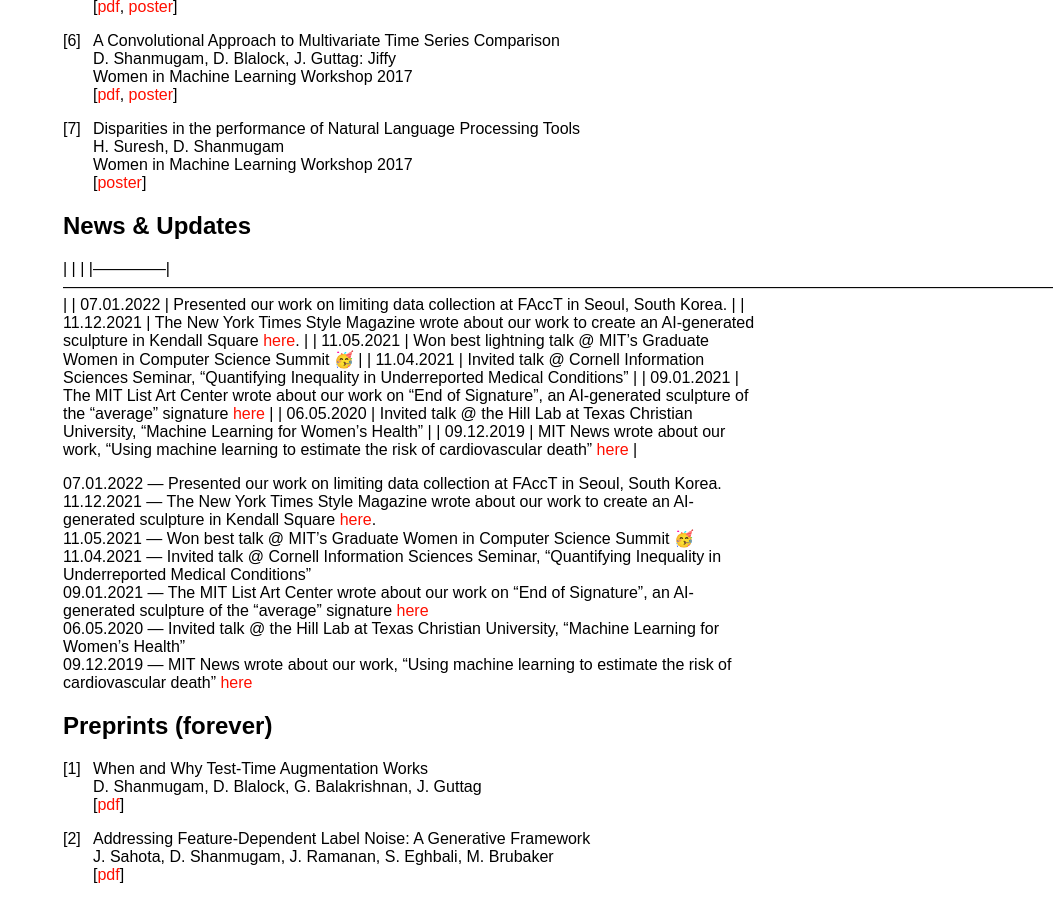
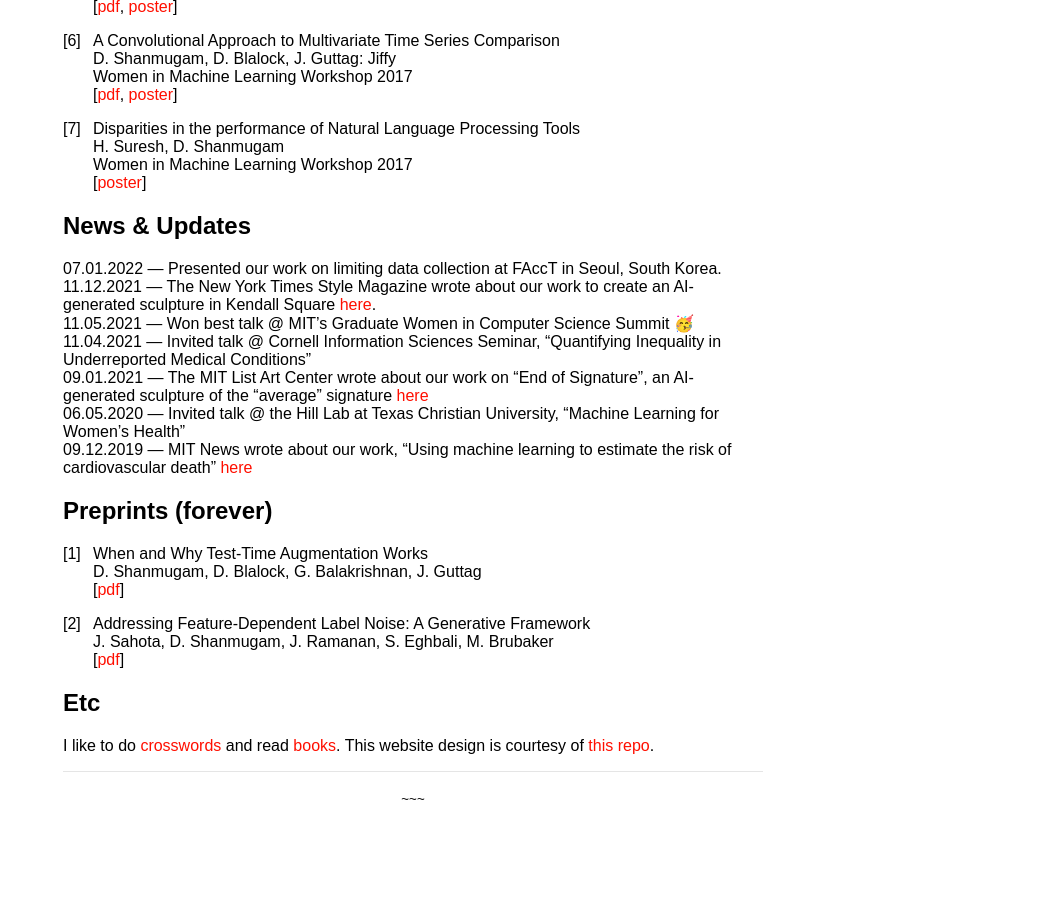
Before and after one commit to dmshanmugam/dmshanmugam.github.io, a Jekyll site: the page built from index.md, in a window 1280 px wide and 900 px high, scrolled down 1181 px. Shown: the whole window, without its empty margins (227-1280 px from the left). Built offline with Jekyll 4.4.1, drawn with Linux system fonts in a browser that asks for light colours; our own code applies the rules of GitHub Pages for plain Markdown files; after the commit the page ends 1988 px from its top, so only the background shows below that.

Commit message:
fixing tables

```diff
--- a/index.md
+++ b/index.md
@@ -67,16 +67,6 @@ Women in Machine Learning Workshop 2017 \\
 
 
 ## News & Updates
-|              |                                                                                                                                                                                                       |
-|--------------|-------------------------------------------------------------------------------------------------------------------------------------------------------------------------------------------------------|
-| 07.01.2022   | Presented our work on limiting data collection at FAccT in Seoul, South Korea.                                                                                                                        |
-|   11.12.2021 |   The New York Times Style Magazine wrote about our work to create an AI-generated sculpture in Kendall Square [here](https://www.nytimes.com/2021/11/12/t-magazine/agnieszka-kurant-art.html).       |
-| 11.05.2021   |   Won best lightning talk @ MIT's Graduate Women in Computer Science Summit 🥳                                                                                                                         |
-| 11.04.2021   | Invited talk @ Cornell Information Sciences Seminar, "Quantifying Inequality in Underreported Medical Conditions"                                                                                     |
-| 09.01.2021   | The MIT List Art Center wrote about our work on "End of Signature", an AI-generated sculpture of the "average" signature [here](https://listart.mit.edu/agnieszka-kurant-end-signature-2020-21)       |
-| 06.05.2020   | Invited talk @ the Hill Lab at Texas Christian University, "Machine Learning for Women's Health"                                                                                                      |
-| 09.12.2019   | MIT News wrote about our work, "Using machine learning to estimate the risk of cardiovascular death"  [here](http://news.mit.edu/2019/using-machine-learning-estimate-risk-cardiovascular-death-0912) |
-
 07.01.2022 --- Presented our work on limiting data collection at FAccT in Seoul, South Korea.
 11.12.2021 --- The New York Times Style Magazine wrote about our work to create an AI-generated sculpture in Kendall Square [here](https://www.nytimes.com/2021/11/12/t-magazine/agnieszka-kurant-art.html). \\
 11.05.2021 --- Won best talk @ MIT's Graduate Women in Computer Science Summit 🥳 \\
```
